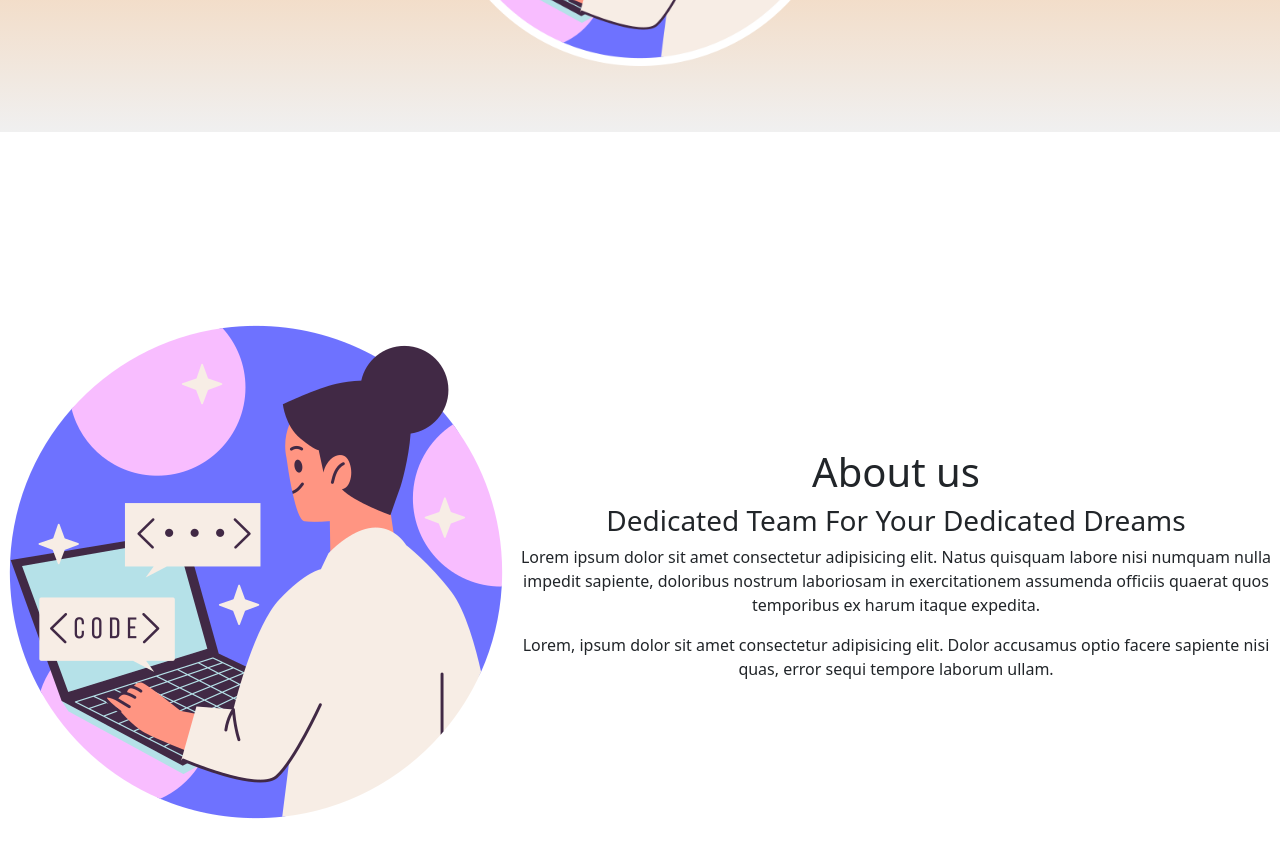
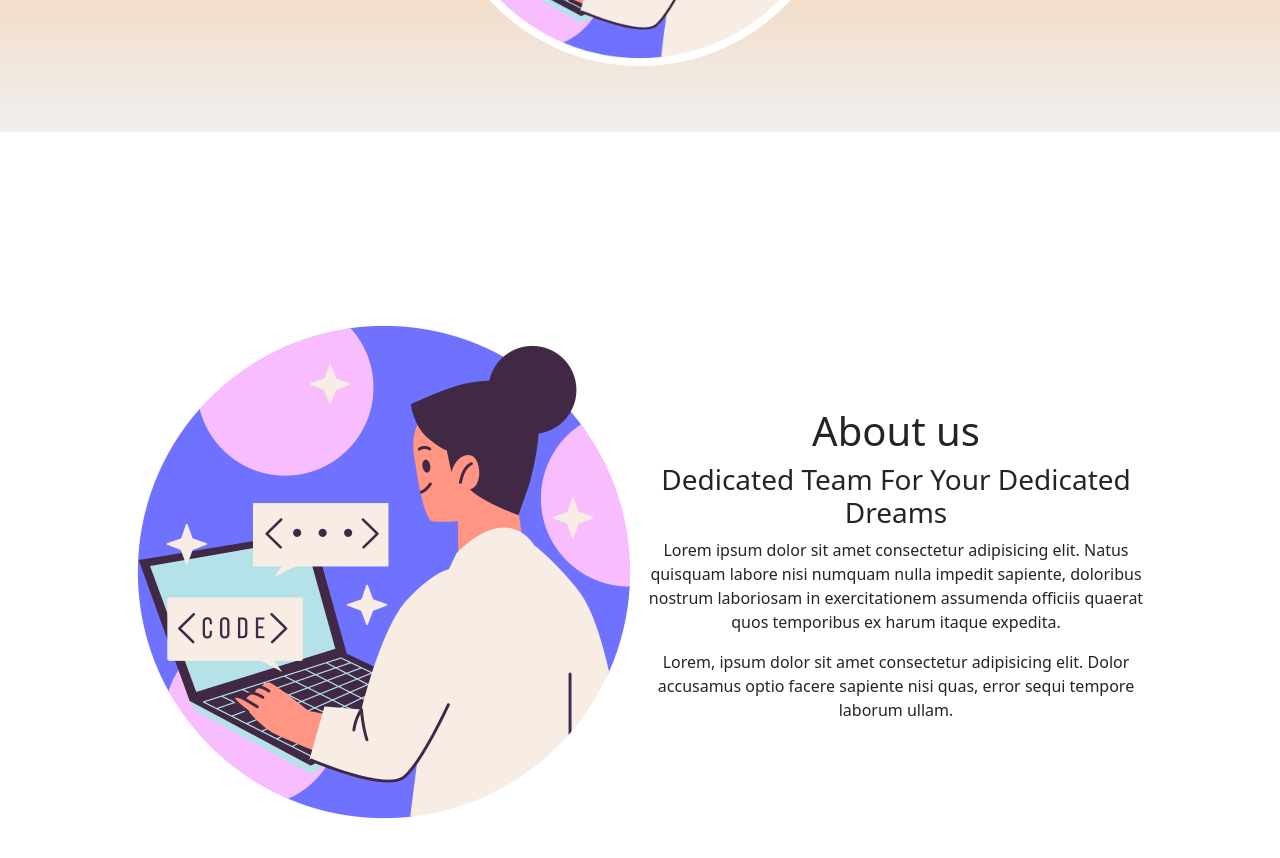
Before and after one commit to sathish0305/edu-site, a React (Create React App) app: page / in a window 1280 px wide. Shown: the part 740-1598 px from the top of the page. Built offline with nearby package versions, Linux system fonts and the light colour scheme.

Commit message:
about page alignment

```diff
--- a/src/App.css
+++ b/src/App.css
@@ -100,6 +100,14 @@ Nav{
   transform: scale(0.95);
 }
 
+/* about page stylings */
+
+.about-page-section{
+  display: flex;
+  justify-content: space-evenly;
+  align-items: center;
+}
+
 .about-page{
   display: flex;
   align-items: center;
@@ -107,6 +115,7 @@ Nav{
   padding-top: 5rem;
   height: 100dvh;
   text-align: center;
+  width: 80%;
 }
 
 /* mobiles  */
--- a/src/pages/About.js
+++ b/src/pages/About.js
@@ -4,7 +4,8 @@ import HomeImage from '../images/computer-engineer.png'
 function About() {
   return (
     <>
-    <div className='about-page'>
+    <div className='about-page-section'>
+      <div className="about-page">
       <div className="about-image-section">
         <img src={HomeImage} alt="This is image section" />
       </div>
@@ -16,6 +17,7 @@ function About() {
           <p>Lorem, ipsum dolor sit amet consectetur adipisicing elit. Dolor accusamus optio facere sapiente nisi quas, error sequi tempore laborum ullam.</p>
         </div>
       </div>
+      </div>
     </div>
     </>
   )
```
